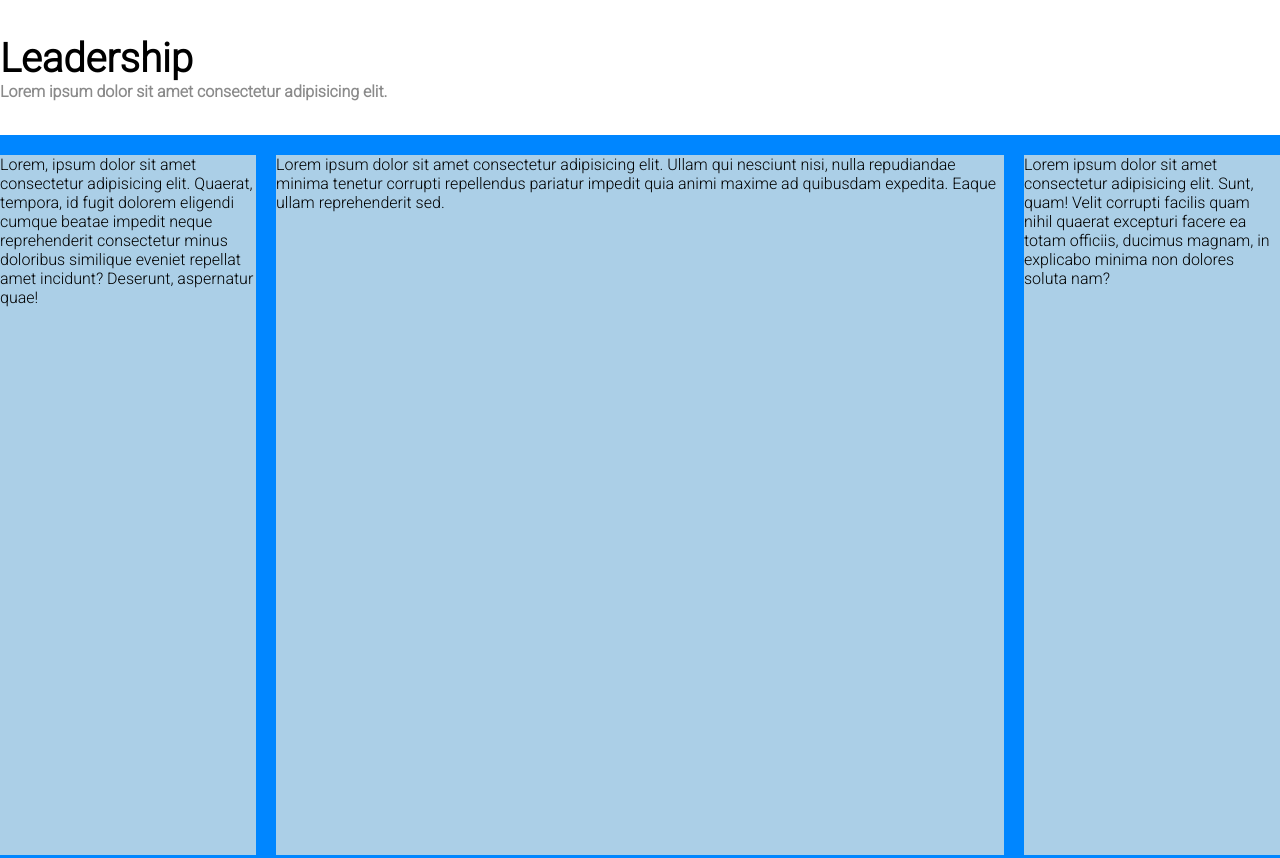
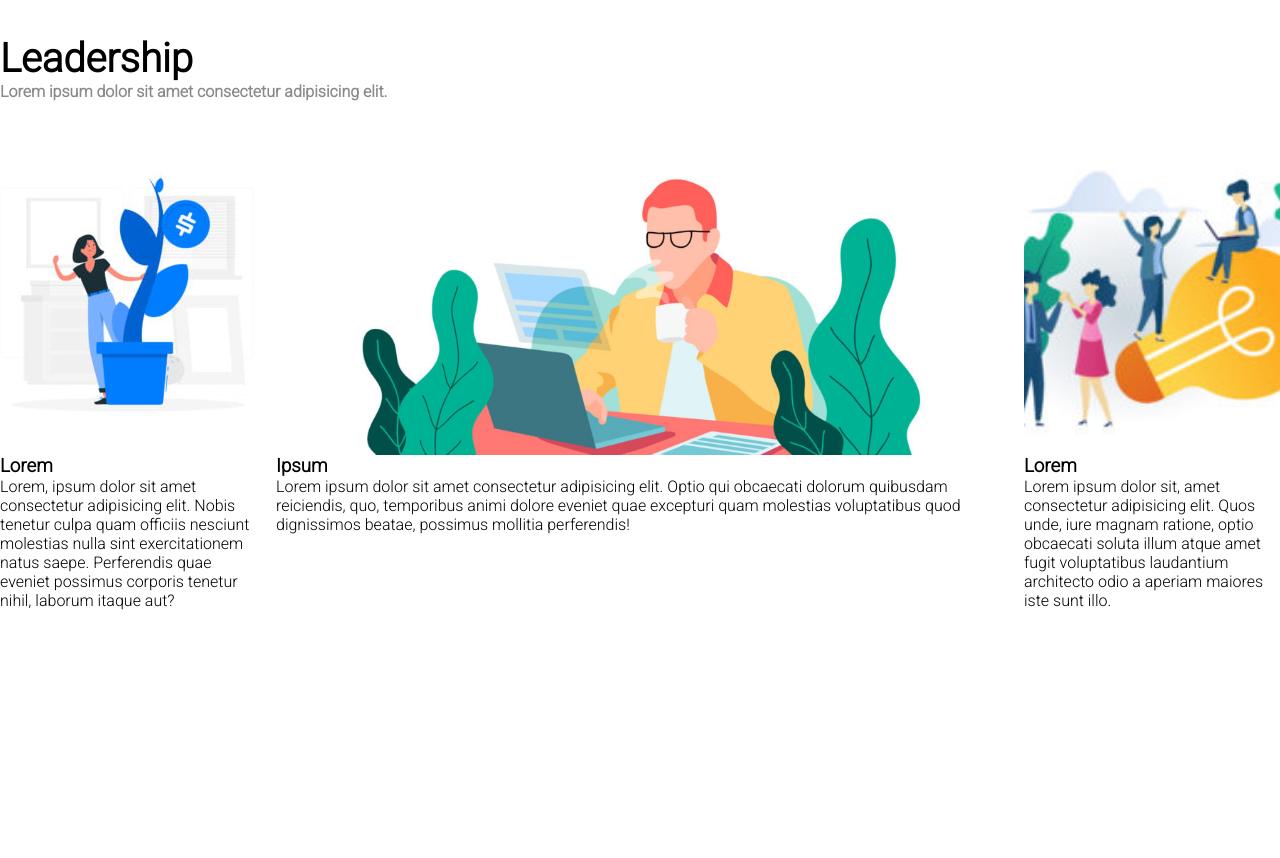
Before and after one commit to RubaCodes/htmlcss-wp, a plain HTML site: page index.html in a window 1280 px wide. Shown: the part 820-1678 px from the top of the page. Drawn offline with Linux system fonts and the light colour scheme.

Commit message:
versione beta della zona float

```diff
--- a/css/style.css
+++ b/css/style.css
@@ -35,6 +35,7 @@ header{
 .hero-bold-text{
     font-size:30px;
 }
+/* header float section */
 .header-float{
     min-height: 100px;
     margin-top: 50px;
@@ -48,8 +49,30 @@ header{
     color: #8A8A8A;
 }
 
-.wrapper-float{
-    background-color: #0086ff;
+.col div{
+    border: 1px transparent black;
+    border-radius: 10px;
+    height: 300px;
+    width: 100%;
+    transform: scale(none);
+}
+.img-1{
+    background-image: url(../img/img-1.jpg);
+}
+.img-2{
+    background-image: url(../img/banner-2.jpg);
+}
+.img-3{
+    background-image: url(../img/img-3.jpg);
+}
+.img-1,.img-2,.img-3{
+    background-size: cover;
+    background-position: center;
+    border: 1px transparent black;
+    border-radius: 10px;
+}
+col p{
+    color: #8A8A8A;
 }
 .clearfix::after{
     content: "";
@@ -61,7 +84,6 @@ header{
     width: 20%;
     min-height: 700px;
     margin: 20px 0;
-    background-color: #abcfe7;
 }
 
 .mid-col{
@@ -69,7 +91,6 @@ header{
     width: calc(60% - 40px);
     min-height: 700px;
     margin: 20px 20px;
-    background-color: #abcfe7;
 }
 
 footer{
--- a/index.html
+++ b/index.html
@@ -48,9 +48,24 @@
                 <p>Lorem ipsum dolor sit amet consectetur adipisicing elit.</p>
             </div>
             <div class="wrapper-float clearfix">
-                <div class="left-col">Lorem, ipsum dolor sit amet consectetur adipisicing elit. Quaerat, tempora, id fugit dolorem eligendi cumque beatae impedit neque reprehenderit consectetur minus doloribus similique eveniet repellat amet incidunt? Deserunt, aspernatur quae!</div>
-                <div class="mid-col">Lorem ipsum dolor sit amet consectetur adipisicing elit. Ullam qui nesciunt nisi, nulla repudiandae minima tenetur corrupti repellendus pariatur impedit quia animi maxime ad quibusdam expedita. Eaque ullam reprehenderit sed.</div>
-                <div class="right-col">Lorem ipsum dolor sit amet consectetur adipisicing elit. Sunt, quam! Velit corrupti facilis quam nihil quaerat excepturi facere ea totam officiis, ducimus magnam, in explicabo minima non dolores soluta nam?</div>
+                <div class="col left-col">
+                    <div class="img-1">
+                    </div>
+                    <h3>Lorem</h3>
+                    <p>Lorem, ipsum dolor sit amet consectetur adipisicing elit. Nobis tenetur culpa quam officiis nesciunt molestias nulla sint exercitationem natus saepe. Perferendis quae eveniet possimus corporis tenetur nihil, laborum itaque aut?</p>
+                </div>
+                <div class="col mid-col">
+                    <div class="img-2">
+                    </div>
+                    <h3>Ipsum</h3>
+                    <p>Lorem ipsum dolor sit amet consectetur adipisicing elit. Optio qui obcaecati dolorum quibusdam reiciendis, quo, temporibus animi dolore eveniet quae excepturi quam molestias voluptatibus quod dignissimos beatae, possimus mollitia perferendis!</p>
+                </div>
+                <div class="col right-col">
+                    <div class="img-3">
+                    </div>
+                    <h3>Lorem</h3>
+                    <p>Lorem ipsum dolor sit, amet consectetur adipisicing elit. Quos unde, iure magnam ratione, optio obcaecati soluta illum atque amet fugit voluptatibus laudantium architecto odio a aperiam maiores iste sunt illo. </p>
+                </div>
             </div>
         </section>
 
```
